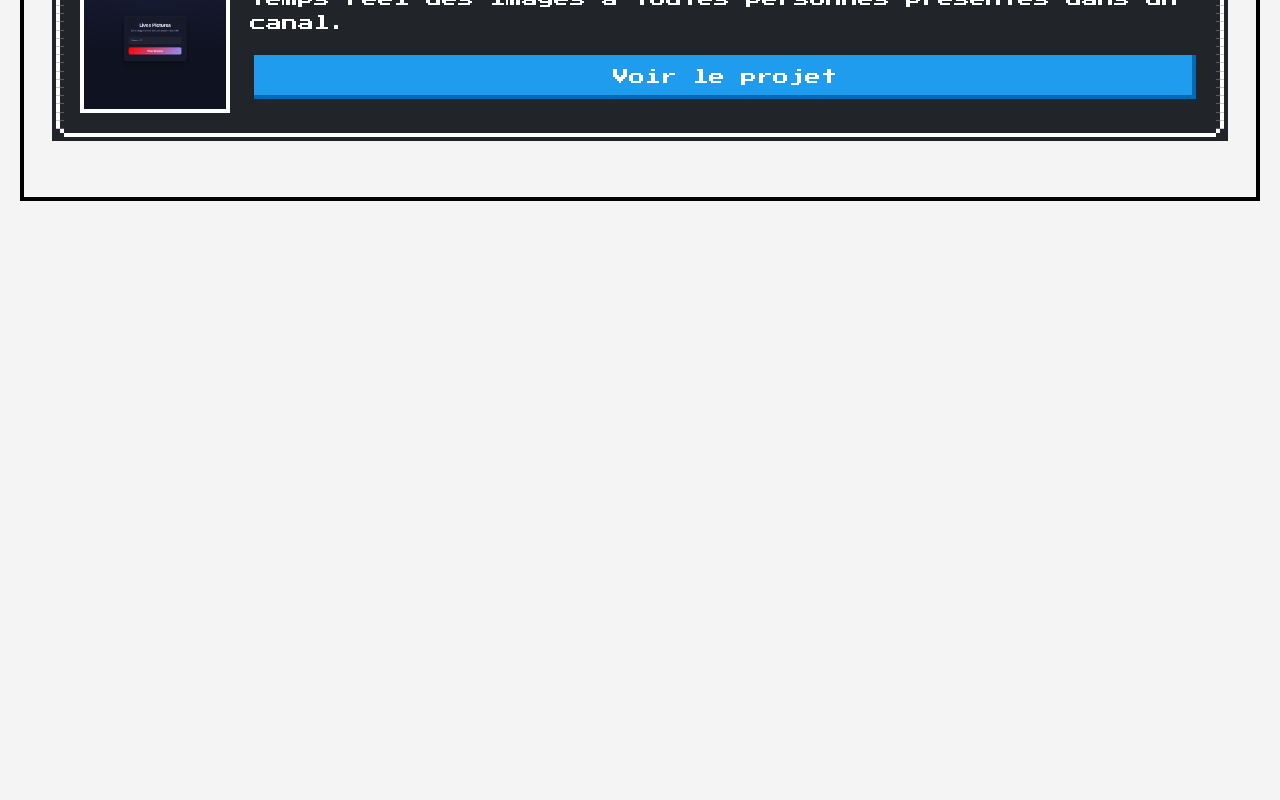
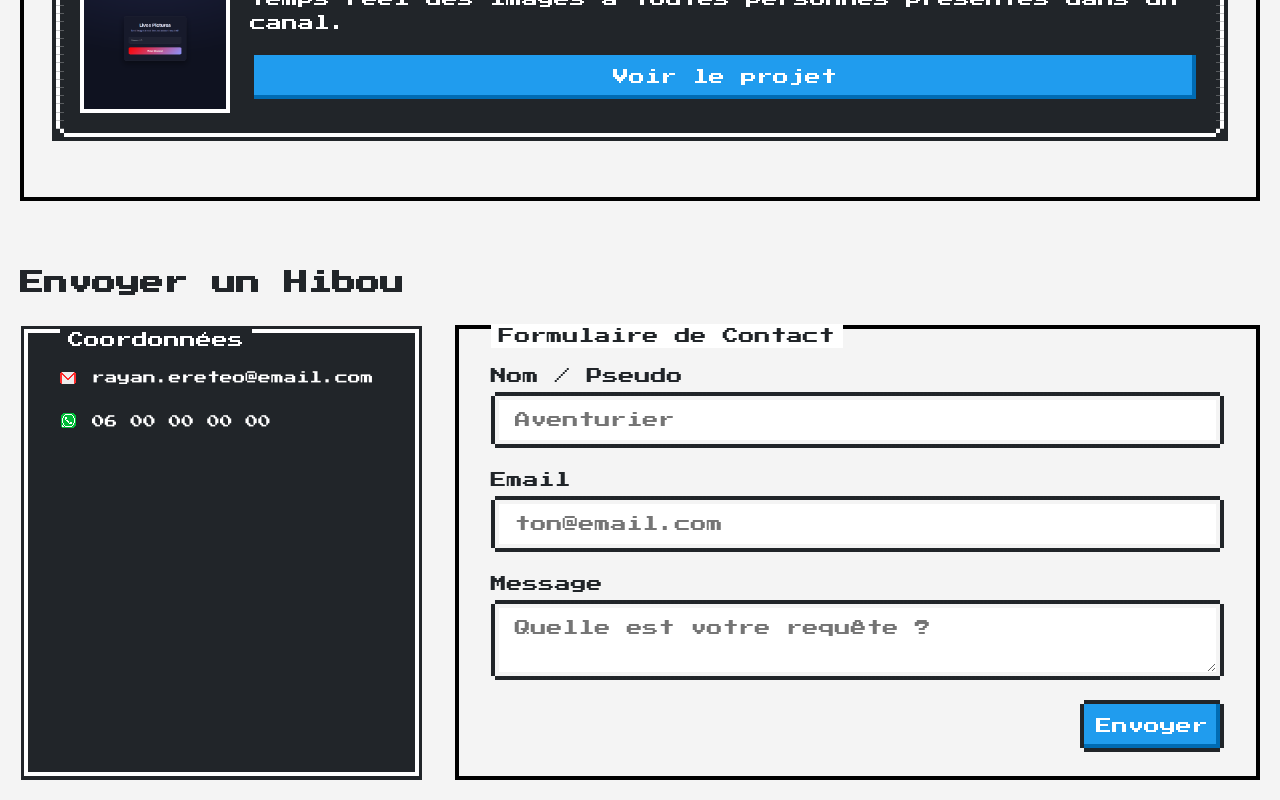
Before and after one commit to RayanEreteo/rayanereteo_, a React (Vite) app: page / in a window 1280 px wide. Shown: the part 1480-2280 px from the top of the page. Before the commit the page ends 1701 px from the top, so only its background shows below. Built offline with nearby package versions, Linux system fonts and the light colour scheme.

Commit message:
Added contact section with placeholders

```diff
--- a/src/App.css
+++ b/src/App.css
@@ -97,6 +97,45 @@ body {
   line-height: 1.6;
 }
 
+.contact-grid {
+  display: grid;
+  grid-template-columns: 1fr 2fr;
+  gap: 2rem;
+  margin-top: 1.5rem;
+}
+
+.contact-item {
+  display: flex;
+  align-items: center;
+  gap: 1rem;
+  font-size: 0.8rem;
+  word-break: break-all;
+}
+
+.mt-small {
+  margin-top: 1.5rem;
+}
+
+.form-actions {
+  display: flex;
+  justify-content: flex-end;
+}
+
+@media (max-width: 768px) {
+  .contact-grid {
+    grid-template-columns: 1fr;
+  }
+
+  #presentation-text {
+    width: 100%;
+  }
+}
+
+.nes-phone-icon::before {
+  content: "📞";
+  margin-right: 10px;
+}
+
 @media (max-width: 768px) {
   .project-body {
     flex-direction: column;
--- a/src/App.tsx
+++ b/src/App.tsx
@@ -72,6 +72,47 @@ function App() {
           <Project title='Live Pictures' description="”Live Pictures” est une application permettant d'envoyer en temps réel des images a toutes personnes présentes dans un canal." thumbnail={livePictureT} projectURL='https://github.com/RayanEreteo/LivePictures'></Project>
         </div>
       </div>
+      <div className="mt" id="contact">
+        <h2 className="nes-text">Envoyer un Hibou</h2>
+
+        <div className="contact-grid">
+          <div className="nes-container with-title is-dark">
+            <p className="title">Coordonnées</p>
+            <div className="contact-item">
+              <i className="nes-icon gmail is-small"></i>
+              <span>rayan.ereteo@email.com</span>
+            </div>
+            <div className="contact-item mt-small">
+              <i className="nes-icon whatsapp is-small"></i>
+              <span>06 00 00 00 00</span>
+            </div>
+          </div>
+
+          <div className="nes-container with-title">
+            <p className="title">Formulaire de Contact</p>
+            <form>
+              <div className="nes-field">
+                <label htmlFor="name_field">Nom / Pseudo</label>
+                <input type="text" id="name_field" className="nes-input" placeholder="Aventurier" />
+              </div>
+
+              <div className="nes-field mt-small">
+                <label htmlFor="email_field">Email</label>
+                <input type="email" id="email_field" className="nes-input" placeholder="ton@email.com" />
+              </div>
+
+              <div className="nes-field mt-small">
+                <label htmlFor="textarea_field">Message</label>
+                <textarea id="textarea_field" className="nes-textarea" placeholder="Quelle est votre requête ?"></textarea>
+              </div>
+
+              <div className="form-actions mt-small">
+                <button type="submit" className="nes-btn is-primary">Envoyer</button>
+              </div>
+            </form>
+          </div>
+        </div>
+      </div>
     </main>
   )
 }
```
